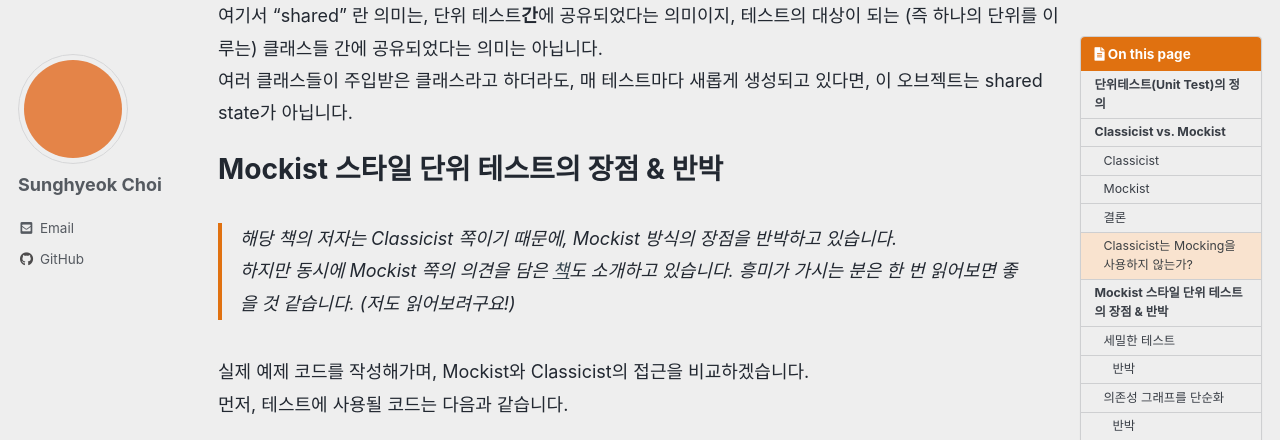
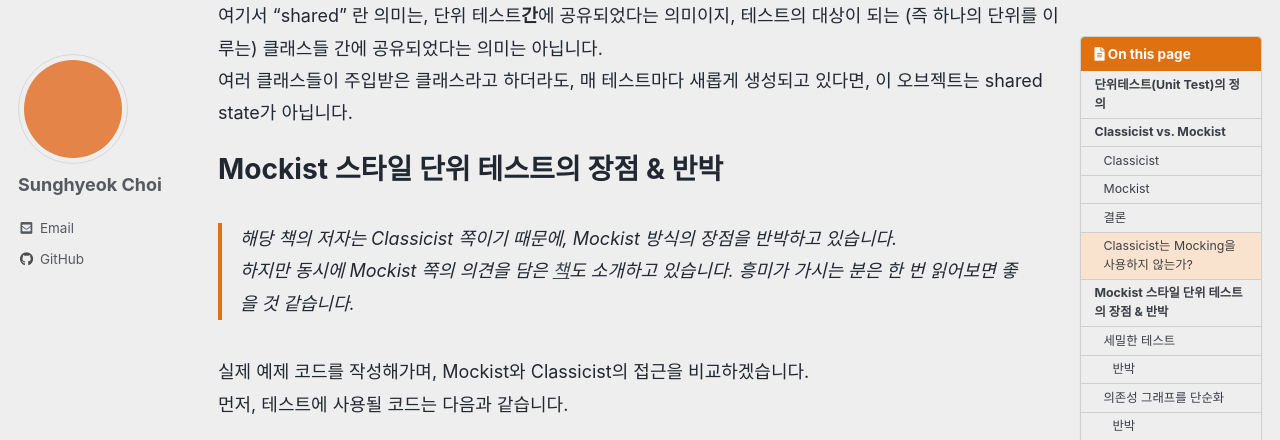
Before and after one commit to shyeokchoi/shyeokchoi.github.io, a Jekyll site: the page built from _posts/Unit Testing/2024-02-20-unit-testing-definition.md, in a window 1280 px wide and 900 px high, scrolled down 1341 px, cut to the strip 0-440 px from the top of the window. Built offline with Jekyll 4.4.1, drawn with Linux system fonts in a browser that asks for light colours; cached includes are drawn as plain includes; comment, search, counter and statistics services are not loaded.

Commit message:
2024-02-20 rm unnecessary sentence

```diff
--- a/_posts/Unit Testing/2024-02-20-unit-testing-definition.md
+++ b/_posts/Unit Testing/2024-02-20-unit-testing-definition.md
@@ -52,7 +52,7 @@ Shared state가 존재하지 않는 한, 여러 개의 클래스도 단위가
 # Mockist 스타일 단위 테스트의 장점 & 반박
 
 > 해당 책의 저자는 Classicist 쪽이기 때문에, Mockist 방식의 장점을 반박하고 있습니다.
-> 하지만 동시에 Mockist 쪽의 의견을 담은 [책](https://www.amazon.com/Growing-Object-Oriented-Software-Guided-Tests/dp/0321503627/ref=sr_1_1?crid=2YGT33LDSTSMA&dib=eyJ2IjoiMSJ9.NmnWLiDJQPuJFhP-14EkBOikcnkuBuB9YNjsZNcP0GLGjHj071QN20LucGBJIEps.WleK2QX2QpV94_GTv8ehtwCTAy2oG26xHnpEo747zyA&dib_tag=se&keywords=Growing+Object-Oriented+Software%2C+Guided+by+Tests&qid=1708361281&sprefix=growing+object-oriented+software%2C+guided+by+tests%2Caps%2C260&sr=8-1)도 소개하고 있습니다. 흥미가 가시는 분은 한 번 읽어보면 좋을 것 같습니다. (저도 읽어보려구요!)
+> 하지만 동시에 Mockist 쪽의 의견을 담은 [책](https://www.amazon.com/Growing-Object-Oriented-Software-Guided-Tests/dp/0321503627/ref=sr_1_1?crid=2YGT33LDSTSMA&dib=eyJ2IjoiMSJ9.NmnWLiDJQPuJFhP-14EkBOikcnkuBuB9YNjsZNcP0GLGjHj071QN20LucGBJIEps.WleK2QX2QpV94_GTv8ehtwCTAy2oG26xHnpEo747zyA&dib_tag=se&keywords=Growing+Object-Oriented+Software%2C+Guided+by+Tests&qid=1708361281&sprefix=growing+object-oriented+software%2C+guided+by+tests%2Caps%2C260&sr=8-1)도 소개하고 있습니다. 흥미가 가시는 분은 한 번 읽어보면 좋을 것 같습니다.
 
 실제 예제 코드를 작성해가며, Mockist와 Classicist의 접근을 비교하겠습니다.
 먼저, 테스트에 사용될 코드는 다음과 같습니다.
```
